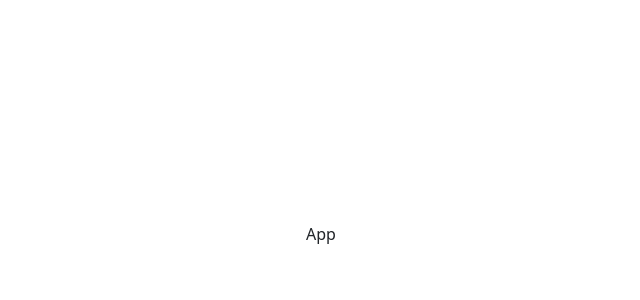
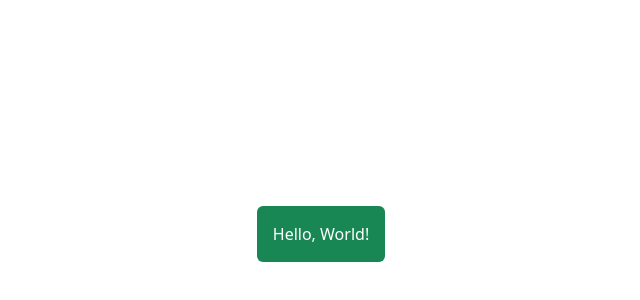
Before and after one commit to harshbix/WeatherApp, a React (Vite) app: page / in a window 1280 px wide. Shown: the part 166-466 px from the top of the page, without its empty margins (319-959 px from the left). Built offline with nearby package versions, Linux system fonts and the light colour scheme.

Commit message:
Update App.tsx
\

```diff
--- a/src/App.tsx
+++ b/src/App.tsx
@@ -5,7 +5,7 @@ import 'bootstrap-icons/font/bootstrap-icons.css';
 const App = () => {
   return (
     <div className='container box'>
-      App
+      <div className="box-child bg-success p-3 rounded text-white">Hello, World!</div>
     </div>
   )
 }
```
